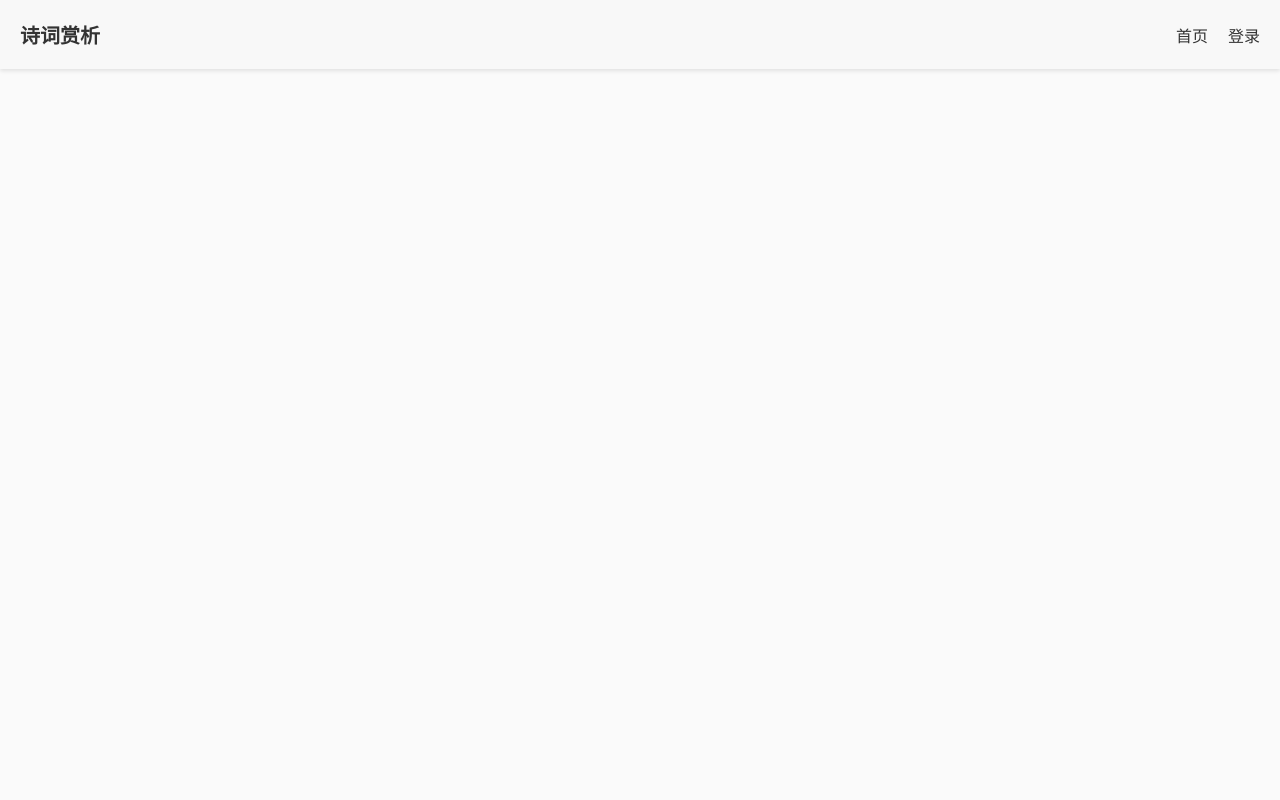
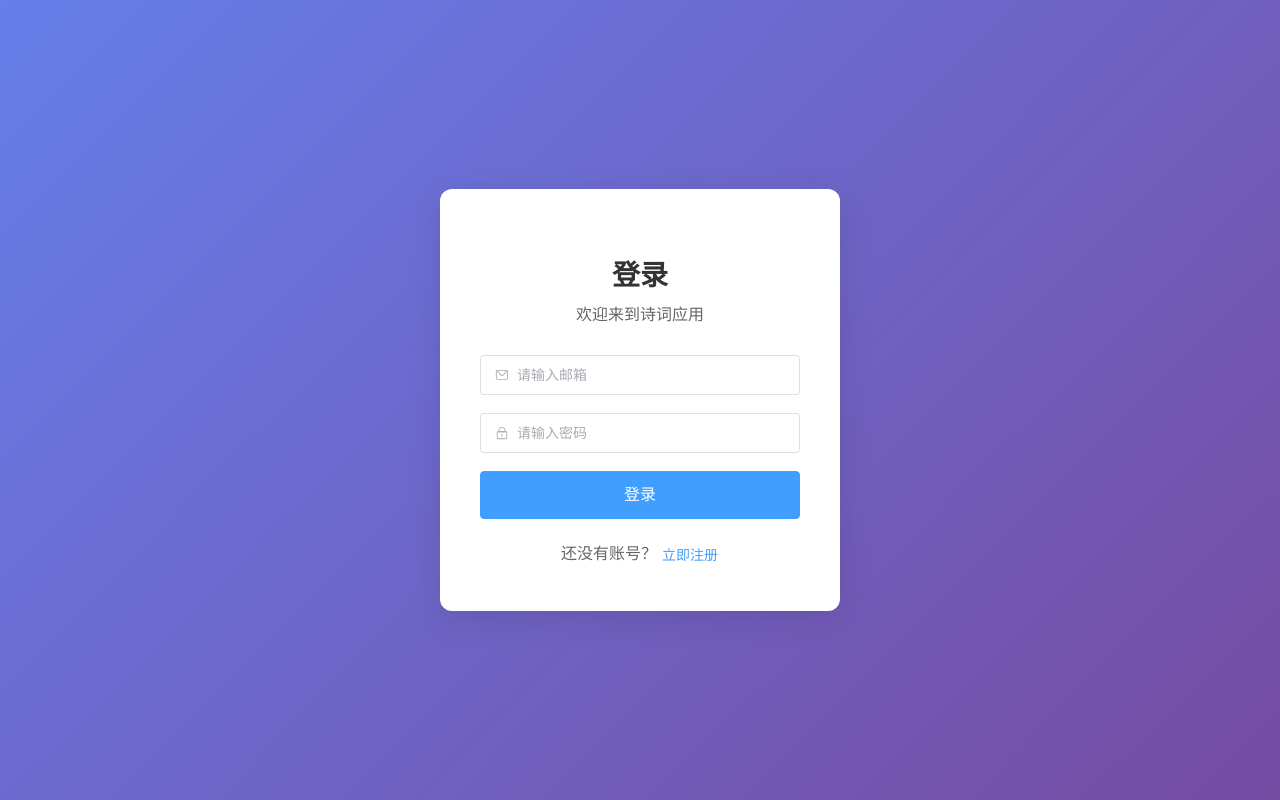
Before and after one commit to chenshii12023-setama/poem, a Vue app: page /login in a window 1280 px wide. Before the commit this address had no page. Built offline with nearby package versions, Linux system fonts and the light colour scheme.

Commit message:
登录注册功能

```diff
--- a/src/App.vue
+++ b/src/App.vue
@@ -1,32 +1,30 @@
 <template>
   <div id="app">
-    <nav class="navbar">
+    <nav class="navbar" v-if="isAuthenticated">
       <router-link to="/poems" class="logo">诗词赏析</router-link>
       <div class="nav-links">
         <router-link to="/poems">首页</router-link>
-        <router-link to="/login" v-if="!user">登录</router-link>
-        <template v-else>
-          <router-link to="/profile">个人中心</router-link>
-          <button @click="logout">退出</button>
-        </template>
+        <router-link to="/profile">个人中心</router-link>
+        <button @click="handleLogout">退出</button>
       </div>
     </nav>
     <router-view/>
   </div>
 </template>
 
-<script>
-export default {
-  data() {
-    return {
-      user: null // TODO: 从store或localStorage获取用户信息
-    }
-  },
-  methods: {
-    logout() {
-      // TODO: 实现退出登录
-    }
-  }
+<script setup lang="ts">
+import { computed } from 'vue'
+import { useAuthStore } from '@/stores/auth'
+import { useRouter } from 'vue-router'
+
+const authStore = useAuthStore()
+const router = useRouter()
+
+const isAuthenticated = computed(() => authStore.isAuthenticated)
+
+const handleLogout = () => {
+  authStore.logout()
+  router.push('/login')
 }
 </script>
 
--- a/src/router/index.js
+++ b/src/router/index.js
@@ -1,22 +1,32 @@
 import { createRouter, createWebHistory } from 'vue-router'
+import { useAuthStore } from '@/stores/auth'
+
 const PoemList = () => import('@/views/PoemList.vue')
 const PoemDetail = () => import('@/views/PoemDetail.vue')
+const LoginView = () => import('@/views/LoginView.vue')
 
 const routes = [
   {
     path: '/',
     name: 'Home',
-    redirect: '/poems'
+    redirect: '/login'
+  },
+  {
+    path: '/login',
+    name: 'Login',
+    component: LoginView
   },
   {
     path: '/poems',
     name: 'PoemList',
-    component: PoemList
+    component: PoemList,
+    meta: { requiresAuth: true }
   },
   {
     path: '/poems/:id',
     name: 'PoemDetail',
-    component: PoemDetail
+    component: PoemDetail,
+    meta: { requiresAuth: true }
   }
 ]
 
@@ -25,4 +35,17 @@ const router = createRouter({
   routes
 })
 
+// 路由守卫
+router.beforeEach((to, from, next) => {
+  const authStore = useAuthStore()
+
+  if (to.meta.requiresAuth && !authStore.isAuthenticated) {
+    next('/login')
+  } else if (to.path === '/login' && authStore.isAuthenticated) {
+    next('/poems')
+  } else {
+    next()
+  }
+})
+
 export default router
--- /dev/null
+++ b/src/stores/auth.ts
@@ -0,0 +1,47 @@
+import { defineStore } from 'pinia'
+import { ref } from 'vue'
+
+export interface User {
+  email: string
+  name: string
+}
+
+export const useAuthStore = defineStore('auth', () => {
+  const user = ref<User | null>(null)
+  const isAuthenticated = ref(false)
+
+  const login = (userData: User) => {
+    user.value = userData
+    isAuthenticated.value = true
+    localStorage.setItem('user', JSON.stringify(userData))
+    localStorage.setItem('isAuthenticated', 'true')
+  }
+
+  const logout = () => {
+    user.value = null
+    isAuthenticated.value = false
+    localStorage.removeItem('user')
+    localStorage.removeItem('isAuthenticated')
+  }
+
+  const checkAuth = () => {
+    const storedUser = localStorage.getItem('user')
+    const storedAuth = localStorage.getItem('isAuthenticated')
+
+    if (storedUser && storedAuth === 'true') {
+      user.value = JSON.parse(storedUser)
+      isAuthenticated.value = true
+    }
+  }
+
+  // 初始化时检查认证状态
+  checkAuth()
+
+  return {
+    user,
+    isAuthenticated,
+    login,
+    logout,
+    checkAuth
+  }
+})
--- /dev/null
+++ b/src/views/LoginView.vue
@@ -0,0 +1,210 @@
+<template>
+  <div class="login-container">
+    <div class="login-card">
+      <div class="login-header">
+        <h2>{{ isLogin ? '登录' : '注册' }}</h2>
+        <p>欢迎来到诗词应用</p>
+      </div>
+
+      <el-form
+        :model="form"
+        :rules="rules"
+        ref="loginForm"
+        class="login-form"
+        @submit.prevent="handleSubmit"
+      >
+        <el-form-item prop="email">
+          <el-input
+            v-model="form.email"
+            placeholder="请输入邮箱"
+            size="large"
+            prefix-icon="Message"
+          />
+        </el-form-item>
+
+        <el-form-item prop="password">
+          <el-input
+            v-model="form.password"
+            type="password"
+            placeholder="请输入密码"
+            size="large"
+            prefix-icon="Lock"
+            show-password
+          />
+        </el-form-item>
+
+        <el-form-item v-if="!isLogin" prop="confirmPassword">
+          <el-input
+            v-model="form.confirmPassword"
+            type="password"
+            placeholder="请确认密码"
+            size="large"
+            prefix-icon="Lock"
+            show-password
+          />
+        </el-form-item>
+
+        <el-button
+          type="primary"
+          size="large"
+          :loading="loading"
+          @click="handleSubmit"
+          class="login-button"
+        >
+          {{ isLogin ? '登录' : '注册' }}
+        </el-button>
+      </el-form>
+
+      <div class="switch-mode">
+        <span>{{ isLogin ? '还没有账号？' : '已有账号？' }}</span>
+        <el-button type="text" @click="toggleMode">
+          {{ isLogin ? '立即注册' : '立即登录' }}
+        </el-button>
+      </div>
+    </div>
+  </div>
+</template>
+
+<script setup lang="ts">
+import { ref, reactive } from 'vue'
+import { useRouter } from 'vue-router'
+import { ElMessage } from 'element-plus'
+import { useAuthStore } from '@/stores/auth'
+
+const router = useRouter()
+const authStore = useAuthStore()
+
+const isLogin = ref(true)
+const loading = ref(false)
+const loginForm = ref()
+
+const form = reactive({
+  email: '',
+  password: '',
+  confirmPassword: ''
+})
+
+const validatePassword = (rule: any, value: string, callback: any) => {
+  if (value === '') {
+    callback(new Error('请输入密码'))
+  } else if (value.length < 6) {
+    callback(new Error('密码长度不能少于6位'))
+  } else {
+    callback()
+  }
+}
+
+const validateConfirmPassword = (rule: any, value: string, callback: any) => {
+  if (value === '') {
+    callback(new Error('请确认密码'))
+  } else if (value !== form.password) {
+    callback(new Error('两次输入密码不一致'))
+  } else {
+    callback()
+  }
+}
+
+const rules = {
+  email: [
+    { required: true, message: '请输入邮箱地址', trigger: 'blur' },
+    { type: 'email', message: '请输入正确的邮箱地址', trigger: 'blur' }
+  ],
+  password: [
+    { validator: validatePassword, trigger: 'blur' }
+  ],
+  confirmPassword: [
+    { validator: validateConfirmPassword, trigger: 'blur' }
+  ]
+}
+
+const toggleMode = () => {
+  isLogin.value = !isLogin.value
+  form.email = ''
+  form.password = ''
+  form.confirmPassword = ''
+}
+
+const handleSubmit = async () => {
+  if (!loginForm.value) return
+
+  await loginForm.value.validate((valid: boolean) => {
+    if (valid) {
+      loading.value = true
+
+      // 模拟登录/注册过程
+      setTimeout(() => {
+        if (isLogin.value) {
+          // 模拟登录成功
+          authStore.login({
+            email: form.email,
+            name: form.email.split('@')[0]
+          })
+          ElMessage.success('登录成功')
+          router.push('/poems')
+        } else {
+          // 模拟注册成功
+          ElMessage.success('注册成功，请登录')
+          toggleMode()
+        }
+        loading.value = false
+      }, 1000)
+    }
+  })
+}
+</script>
+
+<style scoped>
+.login-container {
+  min-height: 100vh;
+  display: flex;
+  align-items: center;
+  justify-content: center;
+  background: linear-gradient(135deg, #667eea 0%, #764ba2 100%);
+  padding: 20px;
+}
+
+.login-card {
+  background: white;
+  padding: 40px;
+  border-radius: 12px;
+  box-shadow: 0 8px 32px rgba(0, 0, 0, 0.1);
+  width: 100%;
+  max-width: 400px;
+}
+
+.login-header {
+  text-align: center;
+  margin-bottom: 30px;
+}
+
+.login-header h2 {
+  color: #333;
+  margin-bottom: 8px;
+  font-size: 28px;
+}
+
+.login-header p {
+  color: #666;
+  margin: 0;
+}
+
+.login-form {
+  margin-bottom: 20px;
+}
+
+.login-button {
+  width: 100%;
+  height: 48px;
+  font-size: 16px;
+}
+
+.switch-mode {
+  text-align: center;
+  color: #666;
+}
+
+.switch-mode button {
+  padding: 0;
+  margin-left: 4px;
+}
+</style>
```
Also changed, not shown: tsconfig.json (+20 -21 lines), 1 other file (tests, documents, lock files or other folders).
